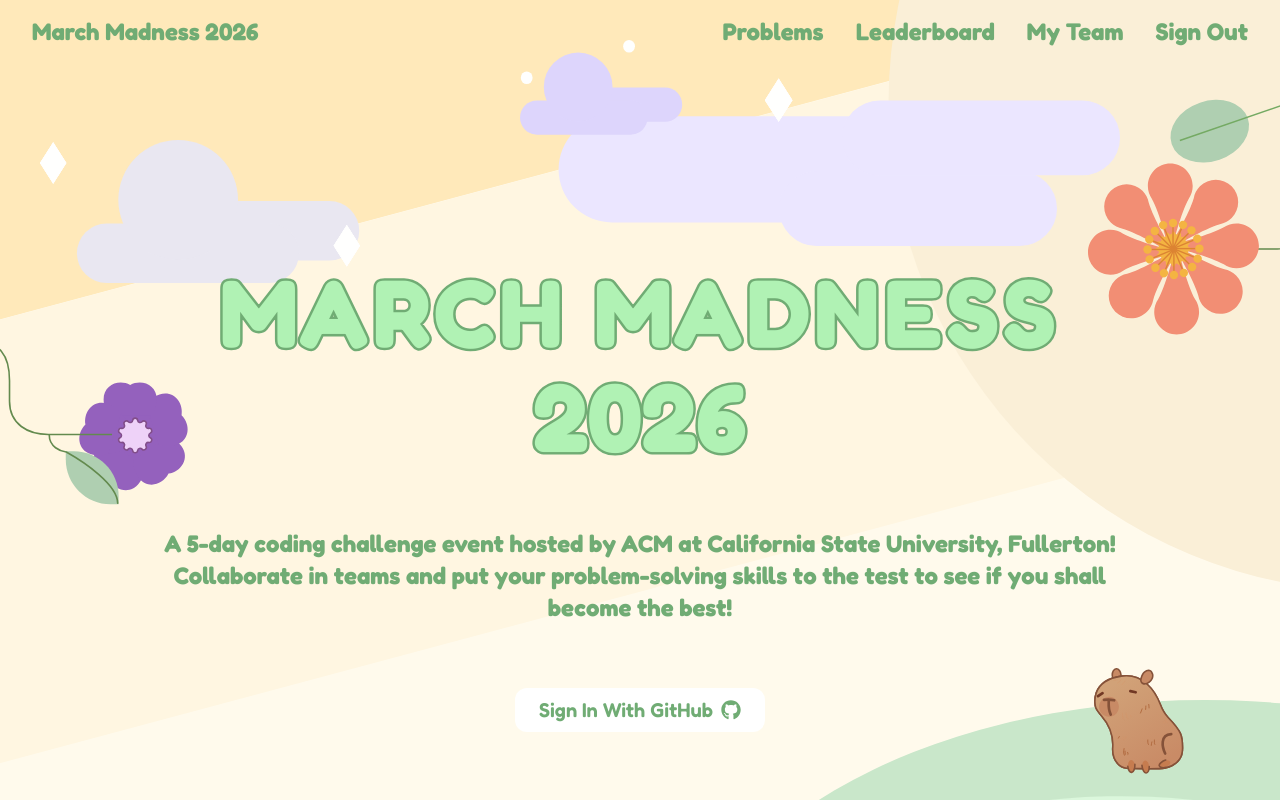
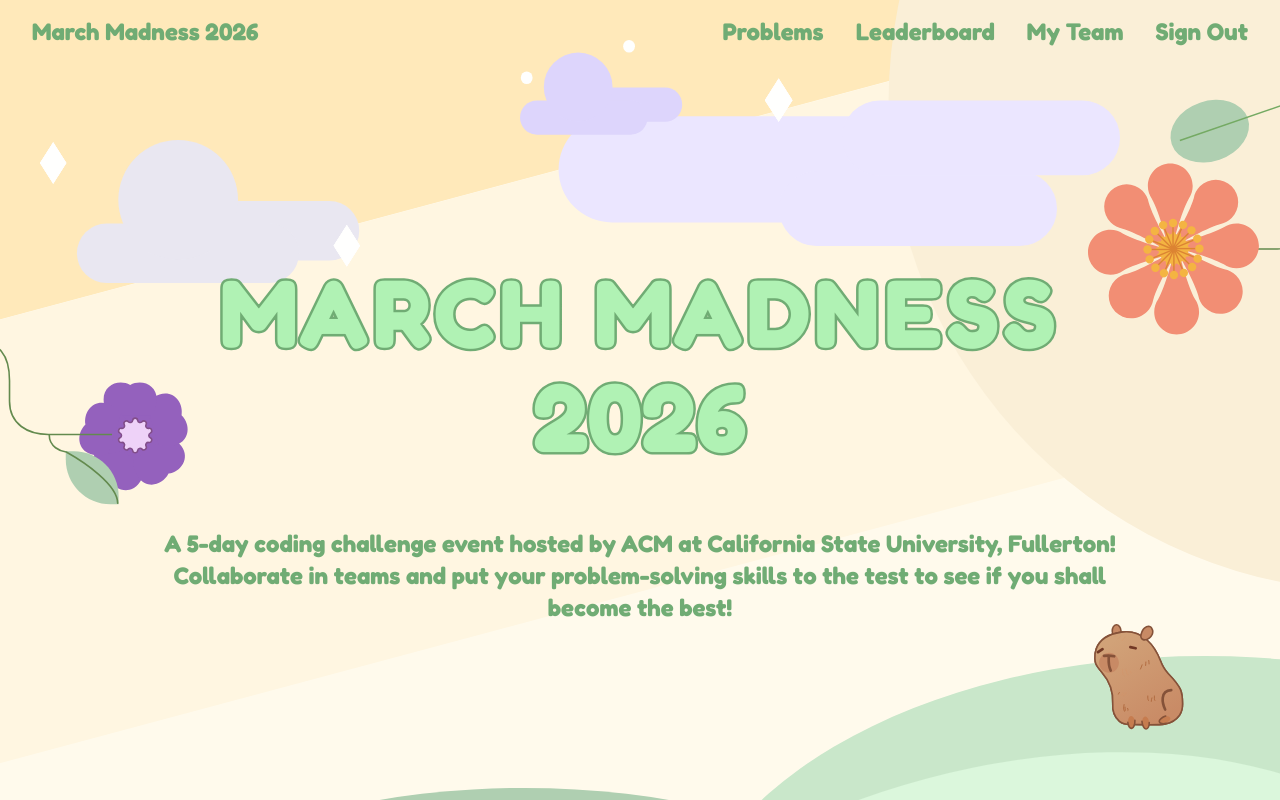
Before and after one commit to MarkRyanGarcia/acm-march-madness-2026, a React (Vite) app in the folder frontend/: page / in a window 1280 px wide. Shown: the top 800 px of the page. Built offline with nearby package versions, Linux system fonts and the light colour scheme; no server answers; sample sign-in values are in the browser's storage; a web font is replaced by a local one.

Commit message:
fix: hide sign-in button on landing if signed in

```diff
--- a/frontend/src/routes/index.tsx
+++ b/frontend/src/routes/index.tsx
@@ -2,7 +2,7 @@ import type React from "react";
 import { createFileRoute } from "@tanstack/react-router";
 import { FaGithub } from "react-icons/fa";
 import { StrokedText } from "@/components/StrokedText";
-import { useSignIn } from "@clerk/clerk-react";
+import { useSignIn, useUser } from "@clerk/clerk-react";
 
 export const Route = createFileRoute("/")({
     component: LandingPage,
@@ -24,10 +24,11 @@ const Hero: React.FC = () => {
 };
 
 function LandingPage() {
-    const { signIn, isLoaded } = useSignIn();
+    const { signIn, isLoaded: signInLoaded } = useSignIn();
+    const { isSignedIn, isLoaded: userLoaded } = useUser();
 
     const handleSignIn = () => {
-        if (!isLoaded) return;
+        if (!signInLoaded) return;
 
         signIn?.authenticateWithRedirect({
             strategy: "oauth_github",
@@ -49,12 +50,14 @@ function LandingPage() {
                 </p>
 
                 <div className="flex items-center justify-center">
+                    {userLoaded && !isSignedIn && (
                         <button
                             onClick={handleSignIn}
                             className="flex items-center gap-2 py-2 px-6 rounded-xl bg-white max-w-max font-semibold text-xl"
                         >
                             Sign In With GitHub <FaGithub />
                         </button>
+                    )}
                 </div>
 
                 <div className="-z-10">
```
Lines whose indentation alone changed are shown as unchanged.
